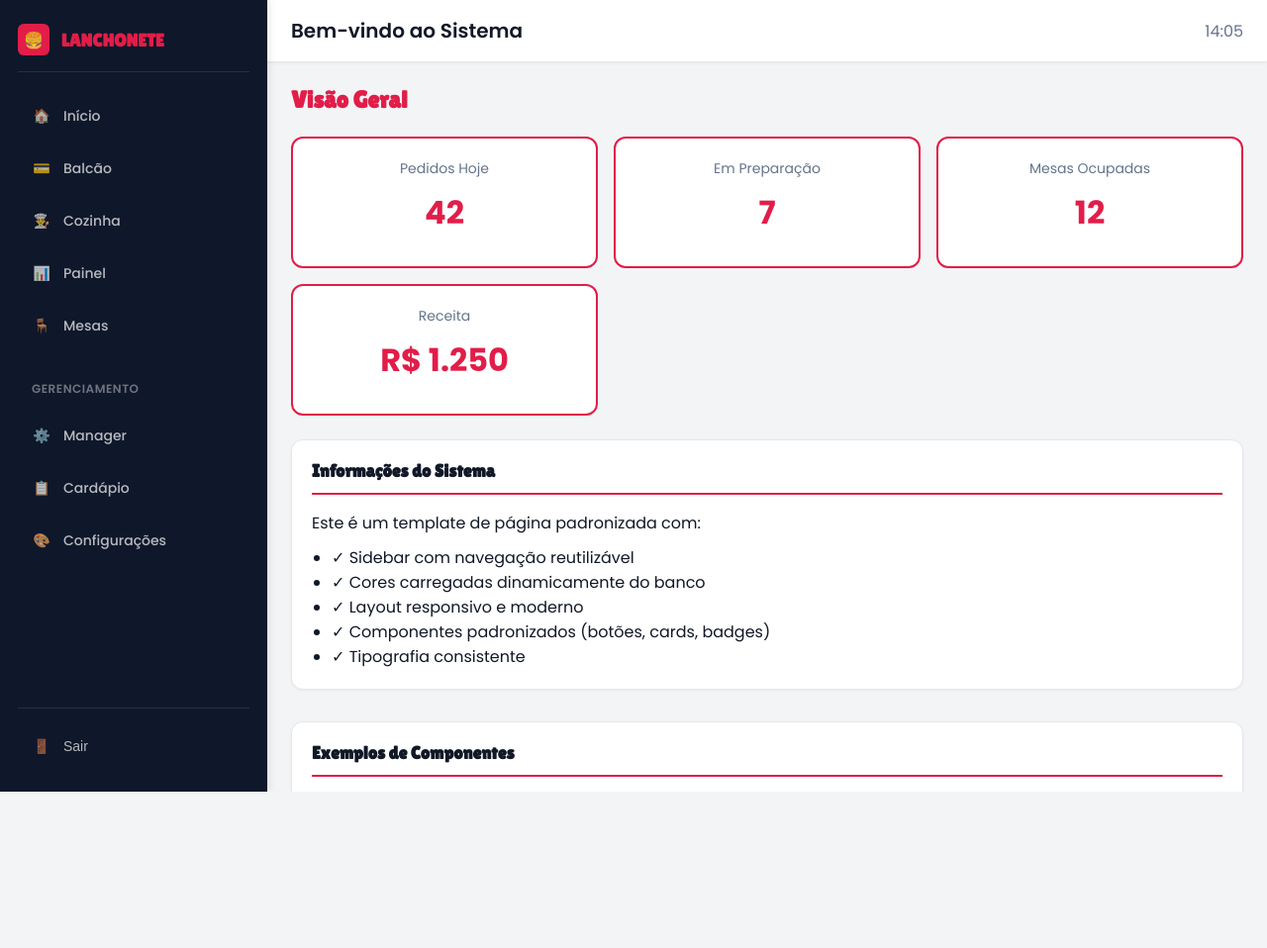
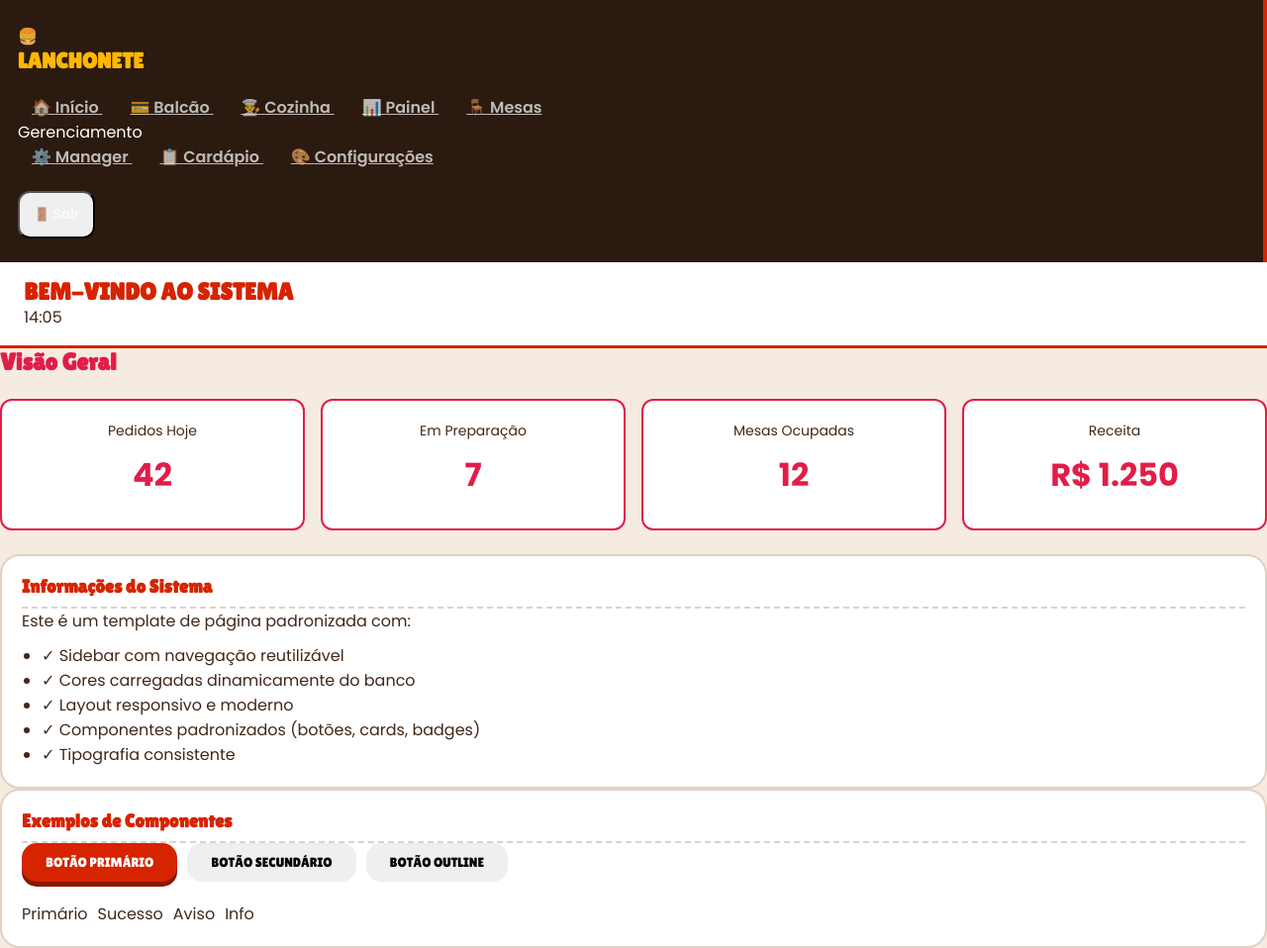
Before and after one commit to Mjacobowski/lanchonete-tray, an Electron app: page public/template.html in a window 1280 px wide. Shown: the whole page at 99% size. Before the commit the page ends 800 px from the top, so only its background shows below. Drawn offline with Linux system fonts and the light colour scheme; no server answers.

Commit message:
Refactor layout styles and update color scheme
Updated color palette and typography styles. Enhanced layout and button styles for better UI.

```diff
--- a/public/layout-base.css
+++ b/public/layout-base.css
@@ -1,20 +1,14 @@
-/* =========================================
-   LAYOUT BASE - SISTEMA DE CORES DINÂMICO
-   Todas as telas usam este layout padronizado
-   ========================================= */
 
 :root {
-    /* Cores da Empresa (carregadas dinamicamente) */
-    --cor-primaria: #e11d48;
-    --cor-secundaria: #0f172a;
-    --cor-destaque: #f59e0b;
-    --fundo: #f3f4f6;
-    --card: #ffffff;
-    --texto: #111827;
-    --muted: #64748b;
-    --borda: #e5e7eb;
+    /* Paleta Oficial */
+    --vermelho-bk: #d62300;
+    --amarelo-bk: #ffb703;
+    --marrom-gourmet: #432818;
+    --marrom-dark: #2b1a10;
+    --creme-fundo: #f5ebe0; /* Off-white mais quente */
+    --branco: #ffffff;
+    --borda: #e2d1c3;
 
-    /* Tipografia */
     --font-principal: 'Poppins', sans-serif;
     --font-destaque: 'Lilita One', cursive;
 }
@@ -25,459 +19,136 @@
     padding: 0;
 }
 
-html, body {
-    width: 100%;
-    height: 100%;
+body {
+    font-family: var(--font-principal);
+    background: var(--creme-fundo);
+    color: var(--marrom-gourmet);
+    display: flex;
+    flex-direction: column;
+    min-height: 100vh;
 }
 
-body {
-    font-family: var(--font-principal);
-    background: var(--fundo);
-    color: var(--texto);
-    display: flex;
-    flex-direction: column;
-}
-
-/* =========================================
-   LAYOUT PRINCIPAL COM SIDEBAR
-   ========================================= */
-
-.app-layout {
-    display: grid;
-    grid-template-columns: 270px 1fr;
-    min-height: 100vh;
-    gap: 0;
-}
-
-.app-layout.sem-sidebar {
-    grid-template-columns: 1fr;
-}
-
-/* =========================================
-   SIDEBAR RECOLHIDA (Hover para expandir)
-   ========================================= */
-
-.app-layout.sidebar-collapsed {
-    grid-template-columns: 60px 1fr;
-}
-
-.app-layout.sidebar-collapsed .sidebar {
-    padding: 12px 6px;
-    overflow: hidden;
-    transition: all 0.3s ease;
-}
-
-.app-layout.sidebar-collapsed .sidebar:hover {
-    width: 270px;
-    padding: 24px 18px;
-    position: fixed;
-    left: 0;
-    top: 0;
-    height: 100vh;
-    z-index: 1000;
-    background: var(--cor-secundaria);
-}
-
-.app-layout.sidebar-collapsed .brand {
-    min-width: 0;
-}
-
-.app-layout.sidebar-collapsed .brand h1,
-.app-layout.sidebar-collapsed .brand p {
-    opacity: 0;
-    height: 0;
-    overflow: hidden;
-    transition: opacity 0.3s ease;
-}
-
-.app-layout.sidebar-collapsed .sidebar:hover .brand h1,
-.app-layout.sidebar-collapsed .sidebar:hover .brand p {
-    opacity: 1;
-    height: auto;
-}
-
-.app-layout.sidebar-collapsed .nav-menu {
-    opacity: 0;
-    max-height: 0;
-    overflow: hidden;
-    transition: opacity 0.3s ease, max-height 0.3s ease;
-}
-
-.app-layout.sidebar-collapsed .sidebar:hover .nav-menu {
-    opacity: 1;
-    max-height: 1000px;
-}
-
-.app-layout.sidebar-collapsed .sidebar-footer {
-    opacity: 0;
-    max-height: 0;
-    overflow: hidden;
-    transition: opacity 0.3s ease, max-height 0.3s ease;
-}
-
-.app-layout.sidebar-collapsed .sidebar:hover .sidebar-footer {
-    opacity: 1;
-    max-height: 300px;
-}
-
-.app-layout.sidebar-collapsed .nav-item span:last-child {
-    opacity: 0;
-    max-width: 0;
-    overflow: hidden;
-    transition: opacity 0.3s ease, max-width 0.3s ease;
-}
-
-.app-layout.sidebar-collapsed .sidebar:hover .nav-item span:last-child {
-    opacity: 1;
-    max-width: 200px;
-}
-
-/* =========================================
-   SIDEBAR
-   ========================================= */
 
 .sidebar {
-    background: var(--cor-secundaria);
-    color: white;
+    background: var(--marrom-dark); /* Troca do azul pelo Marrom */
+    color: var(--branco);
     padding: 24px 18px;
     display: flex;
     flex-direction: column;
     gap: 22px;
-    position: relative;
-    box-shadow: 2px 0 8px rgba(0, 0, 0, 0.1);
-    overflow-y: auto;
-}
-
-.sidebar::-webkit-scrollbar {
-    width: 6px;
-}
-
-.sidebar::-webkit-scrollbar-track {
-    background: rgba(255, 255, 255, 0.05);
-}
-
-.sidebar::-webkit-scrollbar-thumb {
-    background: rgba(255, 255, 255, 0.2);
-    border-radius: 3px;
-}
-
-.sidebar::-webkit-scrollbar-thumb:hover {
-    background: rgba(255, 255, 255, 0.3);
-}
-
-.brand {
-    display: flex;
-    align-items: center;
-    gap: 12px;
-    padding-bottom: 16px;
-    border-bottom: 1px solid rgba(255, 255, 255, 0.1);
+    box-shadow: 4px 0 15px rgba(0, 0, 0, 0.2);
+    border-right: 4px solid var(--vermelho-bk); /* Detalhe lateral */
 }
 
 .brand h1 {
-    margin: 0;
-    font-size: 18px;
     font-family: var(--font-destaque);
+    font-size: 22px;
+    color: var(--amarelo-bk); /* Nome em Amarelo */
     text-transform: uppercase;
-    color: var(--cor-primaria);
-}
-
-.brand-icon {
-    width: 32px;
-    height: 32px;
-    background: var(--cor-primaria);
-    border-radius: 6px;
-    display: flex;
-    align-items: center;
-    justify-content: center;
-    color: white;
-    font-weight: bold;
-}
-
-.nav-menu {
-    display: flex;
-    flex-direction: column;
-    gap: 8px;
-    flex: 1;
 }
 
 .nav-item {
-    display: flex;
-    align-items: center;
-    gap: 12px;
+    font-family: var(--font-principal);
+    font-weight: 600;
+    color: rgba(255, 255, 255, 0.7);
+    border-radius: 12px;
     padding: 12px 14px;
-    text-decoration: none;
-    color: rgba(255, 255, 255, 0.7);
-    border-radius: 8px;
-    transition: all 0.2s ease;
-    font-size: 14px;
-    font-weight: 500;
-    cursor: pointer;
-    border: none;
-    background: none;
-    width: 100%;
-    text-align: left;
+    transition: all 0.3s;
 }
 
 .nav-item:hover {
-    background: rgba(255, 255, 255, 0.1);
-    color: white;
+    background: var(--marrom-gourmet);
+    color: var(--amarelo-bk);
 }
 
 .nav-item.active {
-    background: var(--cor-primaria);
+    background: var(--vermelho-bk); /* Item ativo em Vermelho */
     color: white;
+    font-family: var(--font-destaque);
+    text-transform: uppercase;
 }
 
-.nav-item-icon {
-    width: 20px;
-    height: 20px;
-    display: flex;
+
+.top-bar {
+    background: var(--branco);
+    border-bottom: 3px solid var(--vermelho-bk);
+    padding: 16px 24px;
+}
+
+.top-bar-title {
+    font-family: var(--font-destaque);
+    font-size: 24px;
+    color: var(--vermelho-bk);
+    text-transform: uppercase;
+}
+
+
+.btn {
+    font-family: var(--font-destaque);
+    text-transform: uppercase;
+    border-radius: 15px;
+    padding: 12px 24px;
+    cursor: pointer;
+    transition: all 0.1s;
+    border: none;
+    display: inline-flex;
     align-items: center;
     justify-content: center;
-    flex-shrink: 0;
+    gap: 10px;
 }
 
-.nav-section-title {
-    font-size: 12px;
-    text-transform: uppercase;
-    color: rgba(255, 255, 255, 0.4);
-    padding: 16px 14px 8px;
-    margin-top: 8px;
-    font-weight: 600;
-    letter-spacing: 0.5px;
+/* Botão Principal (Acesso Rápido) */
+.btn-primary, .btn-red {
+    background: var(--vermelho-bk);
+    color: white;
+    box-shadow: 0 5px 0px #8b1700; /* Efeito 3D */
 }
 
-.sidebar-footer {
-    display: flex;
-    flex-direction: column;
-    gap: 8px;
-    padding-top: 16px;
-    border-top: 1px solid rgba(255, 255, 255, 0.1);
-    margin-top: auto;
+.btn-primary:active {
+    transform: translateY(3px);
+    box-shadow: 0 2px 0px #8b1700;
+}
+
+/* Botão Amarelo (Destaque) */
+.btn-warning, .btn-yellow {
+    background: var(--amarelo-bk);
+    color: var(--marrom-dark);
+    box-shadow: 0 5px 0px #cc9200;
+}
+
+.btn-warning:active {
+    transform: translateY(3px);
+    box-shadow: 0 2px 0px #cc9200;
 }
 
 /* =========================================
-   CONTEÚDO PRINCIPAL
+   CARDS E INFO
    ========================================= */
 
-.main-content {
-    display: flex;
-    flex-direction: column;
-    overflow: hidden;
+.card {
+    background: var(--branco);
+    border: 2px solid var(--borda);
+    border-radius: 20px;
+    padding: 20px;
+    box-shadow: var(--sombra);
+    transition: transform 0.2s;
 }
 
-.top-bar {
-    background: white;
-    border-bottom: 1px solid var(--borda);
-    padding: 16px 24px;
-    display: flex;
-    justify-content: space-between;
-    align-items: center;
-    box-shadow: 0 1px 3px rgba(0, 0, 0, 0.05);
-}
-
-.top-bar-title {
-    font-size: 20px;
-    font-weight: 600;
-    color: var(--texto);
-    margin: 0;
-}
-
-.top-bar-actions {
-    display: flex;
-    gap: 12px;
-    align-items: center;
-}
-
-.content-area {
-    flex: 1;
-    overflow-y: auto;
-    padding: 24px;
-}
-
-.content-area::-webkit-scrollbar {
-    width: 8px;
-}
-
-.content-area::-webkit-scrollbar-track {
-    background: var(--fundo);
-}
-
-.content-area::-webkit-scrollbar-thumb {
-    background: #d1d5db;
-    border-radius: 4px;
-}
-
-.content-area::-webkit-scrollbar-thumb:hover {
-    background: #9ca3af;
-}
-
-/* =========================================
-   COMPONENTES REUTILIZÁVEIS
-   ========================================= */
-
-.btn {
-    padding: 10px 20px;
-    border: none;
-    border-radius: 8px;
-    font-family: var(--font-principal);
-    font-size: 14px;
-    font-weight: 600;
-    cursor: pointer;
-    transition: all 0.2s ease;
-    display: inline-flex;
-    align-items: center;
-    gap: 8px;
-}
-
-.btn-primary {
-    background: var(--cor-primaria);
-    color: white;
-}
-
-.btn-primary:hover {
-    opacity: 0.9;
-    transform: translateY(-2px);
-}
-
-.btn-secondary {
-    background: var(--cor-secundaria);
-    color: white;
-}
-
-.btn-secondary:hover {
-    opacity: 0.9;
-}
-
-.btn-outline {
-    border: 2px solid var(--cor-primaria);
-    color: var(--cor-primaria);
-    background: transparent;
-}
-
-.btn-outline:hover {
-    background: var(--cor-primaria);
-    color: white;
-}
-
-.btn:disabled {
-    opacity: 0.5;
-    cursor: not-allowed;
-}
-
-.card {
-    background: var(--card);
-    border: 1px solid var(--borda);
-    border-radius: 12px;
-    padding: 20px;
-    box-shadow: 0 1px 3px rgba(0, 0, 0, 0.05);
-}
-
-.card-header {
-    margin-bottom: 16px;
-    padding-bottom: 12px;
-    border-bottom: 2px solid var(--cor-primaria);
+.card:hover {
+    transform: translateY(-5px);
 }
 
 .card-header h3 {
-    margin: 0;
-    font-size: 18px;
-    color: var(--texto);
     font-family: var(--font-destaque);
+    color: var(--vermelho-bk);
+    border-bottom: 2px dashed var(--borda);
+    padding-bottom: 10px;
 }
 
-.badge {
-    display: inline-flex;
-    align-items: center;
-    padding: 4px 12px;
-    border-radius: 16px;
-    font-size: 12px;
-    font-weight: 600;
-    text-transform: uppercase;
+.badge-status {
+    width: 20px;
+    height: 20px;
+    border-radius: 50%;
+    background: #10b981;
+    box-shadow: 0 0 10px rgba(16, 185, 129, 0.5);
 }
-
-.badge-primary {
-    background: var(--cor-primaria);
-    color: white;
-}
-
-.badge-success {
-    background: #10b981;
-    color: white;
-}
-
-.badge-warning {
-    background: var(--cor-destaque);
-    color: white;
-}
-
-.badge-info {
-    background: #3b82f6;
-    color: white;
-}
-
-.grid {
-    display: grid;
-    gap: 16px;
-}
-
-.grid-2 {
-    grid-template-columns: repeat(auto-fit, minmax(300px, 1fr));
-}
-
-.grid-3 {
-    grid-template-columns: repeat(auto-fit, minmax(250px, 1fr));
-}
-
-.grid-4 {
-    grid-template-columns: repeat(auto-fit, minmax(200px, 1fr));
-}
-
-/* =========================================
-   RESPONSIVO
-   ========================================= */
-
-@media (max-width: 768px) {
-    .app-layout {
-        grid-template-columns: 1fr;
-    }
-
-    .sidebar {
-        display: none;
-    }
-
-    .content-area {
-        padding: 16px;
-    }
-}
-
-/* =========================================
-   UTILITÁRIOS
-   ========================================= */
-
-.hidden {
-    display: none !important;
-}
-
-.text-center {
-    text-align: center;
-}
-
-.text-right {
-    text-align: right;
-}
-
-.mt-1 { margin-top: 0.5rem; }
-.mt-2 { margin-top: 1rem; }
-.mt-3 { margin-top: 1.5rem; }
-.mt-4 { margin-top: 2rem; }
-
-.mb-1 { margin-bottom: 0.5rem; }
-.mb-2 { margin-bottom: 1rem; }
-.mb-3 { margin-bottom: 1.5rem; }
-.mb-4 { margin-bottom: 2rem; }
-
-.p-1 { padding: 0.5rem; }
-.p-2 { padding: 1rem; }
-.p-3 { padding: 1.5rem; }
-.p-4 { padding: 2rem; }
```
